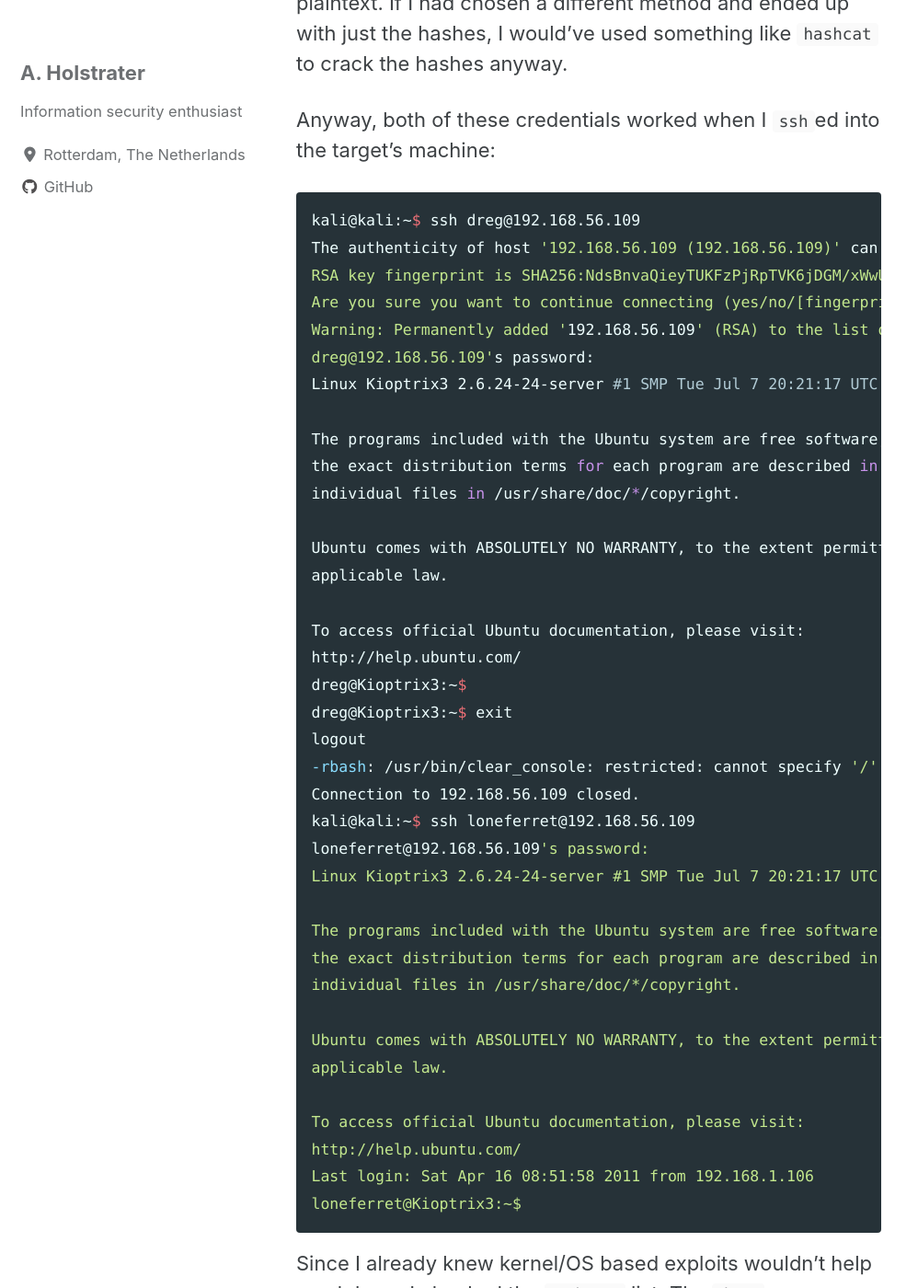
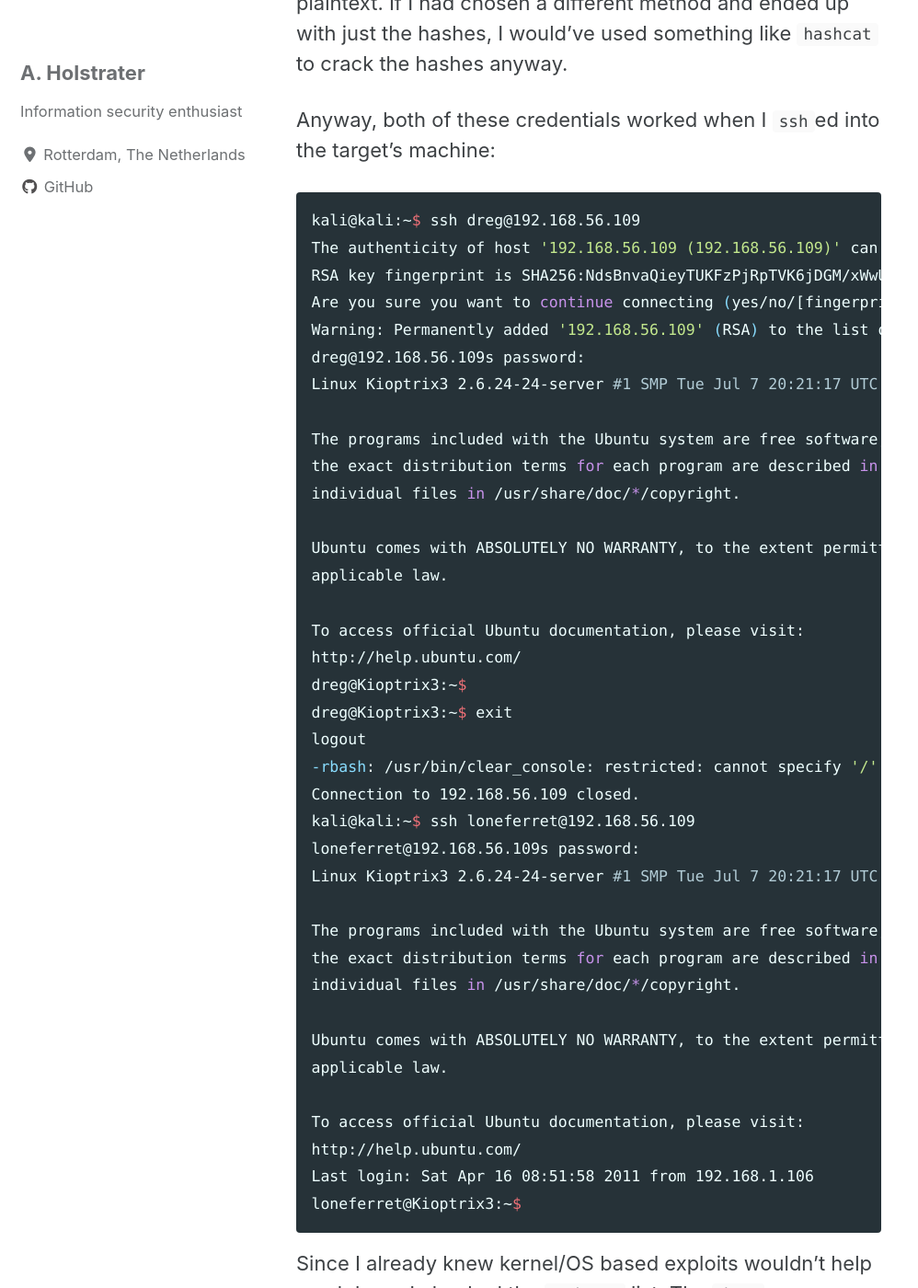
Before and after one commit to holstrater/holstrater.github.io, a Jekyll site: the page built from _posts/2020-05-01-kioptrix12.md, in a window 1280 px wide and 1400 px high, scrolled down 7094 px. Shown: the whole window at 92% size, without its empty margins (0-998 px from the left). Built offline with Jekyll 4.4.1, drawn with Linux system fonts in a browser that asks for light colours; cached includes are drawn as plain includes; nearby versions of some CDN libraries; some of the changed text lies outside the part shown.

Commit message:
third post attempt

````diff
--- a/_posts/2020-05-01-kioptrix12.md
+++ b/_posts/2020-05-01-kioptrix12.md
@@ -168,17 +168,17 @@ Table: dev_accounts
 +----+---------------------------------------------+------------+
 ```
 
-FYI: SQLmap has a built-in feature that cracks password hashes (which I chose to use when prompted), that's why these password hashes are already cracked and shown in plaintext. If I had chosen a different method and ended up with just the hashes, I would've used something like `hashcat` to crack the hashes anyway.
+FYI: SQLmap has a built-in feature that cracks password hashes (which I chose to use when prompted), that's why these password hashes were already cracked and shown in plaintext. If I had chosen a different method and ended up with just the hashes, I would've used something like `hashcat` to crack the hashes anyway.
 
 Anyway, both of these credentials worked when I `ssh`ed into the target's machine:
 
 ```bash
 kali@kali:~$ ssh dreg@192.168.56.109
-The authenticity of host '192.168.56.109 (192.168.56.109)' can't be established.
+The authenticity of host '192.168.56.109 (192.168.56.109)' can not be established.
 RSA key fingerprint is SHA256:NdsBnvaQieyTUKFzPjRpTVK6jDGM/xWwUi46IR/h1jU.
 Are you sure you want to continue connecting (yes/no/[fingerprint])? yes
 Warning: Permanently added '192.168.56.109' (RSA) to the list of known hosts.
-dreg@192.168.56.109's password:
+dreg@192.168.56.109s password:
 Linux Kioptrix3 2.6.24-24-server #1 SMP Tue Jul 7 20:21:17 UTC 2009 i686
 
 The programs included with the Ubuntu system are free software;
@@ -196,7 +196,7 @@ logout
 -rbash: /usr/bin/clear_console: restricted: cannot specify '/' in command names
 Connection to 192.168.56.109 closed.
 kali@kali:~$ ssh loneferret@192.168.56.109
-loneferret@192.168.56.109's password:
+loneferret@192.168.56.109s password:
 Linux Kioptrix3 2.6.24-24-server #1 SMP Tue Jul 7 20:21:17 UTC 2009 i686
 
 The programs included with the Ubuntu system are free software;
````
Also changed, not shown: other parts of _posts/2020-05-01-kioptrix12.md (+1 -1 lines).
